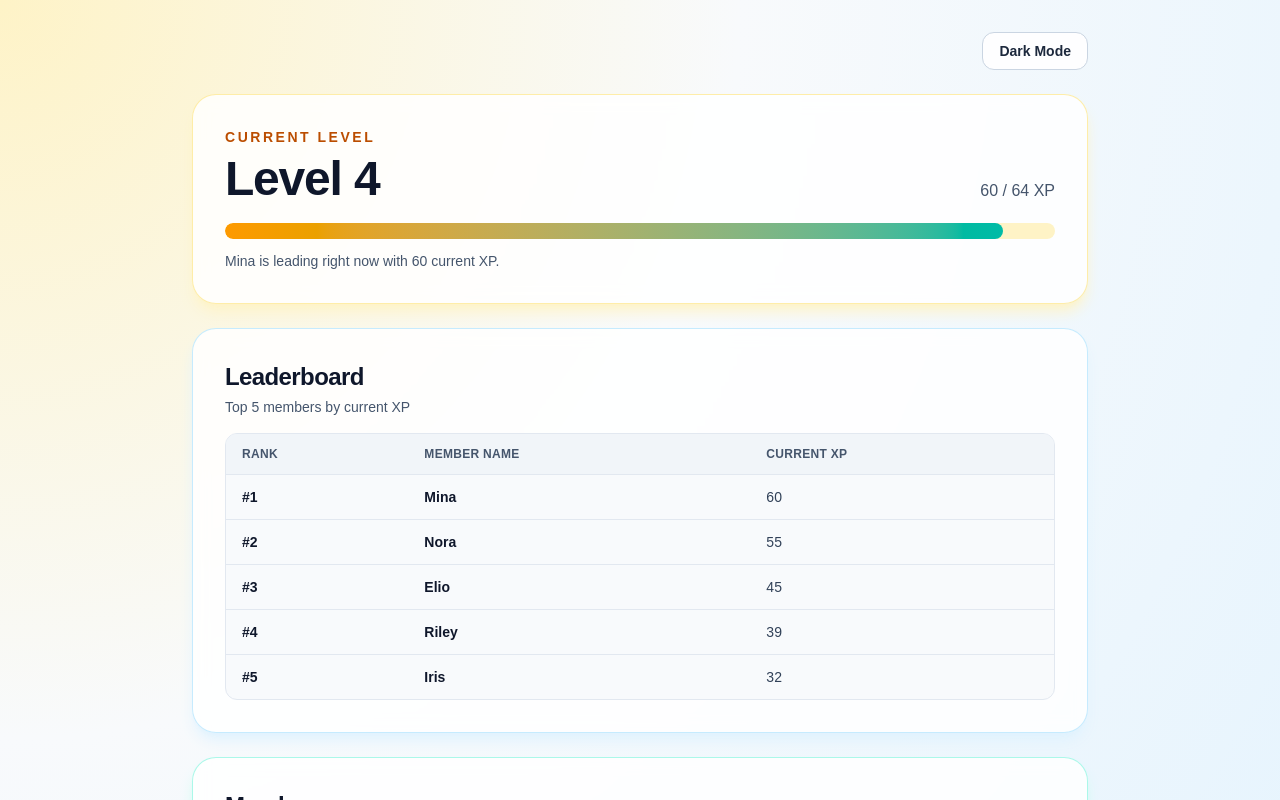
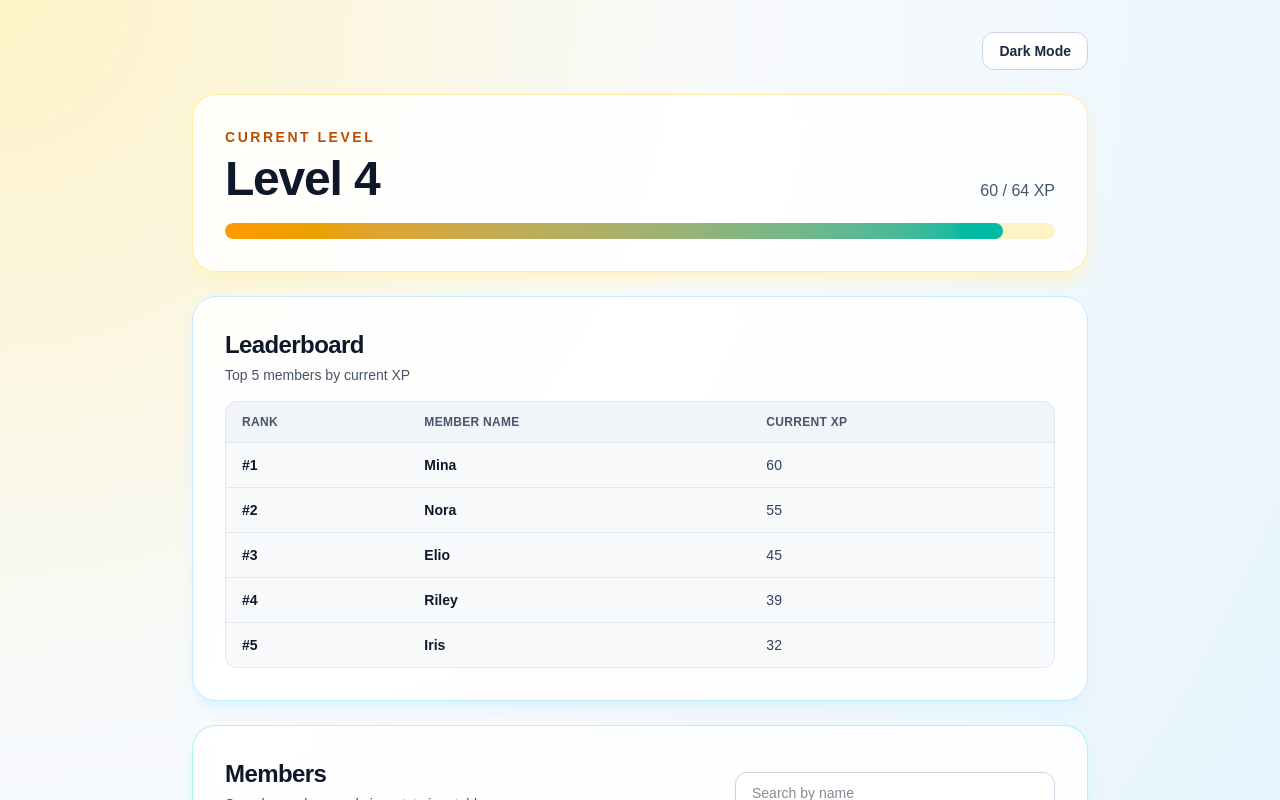
Before and after one commit to kclui-nus/rb-leveling, a Next.js app: page / in a window 1280 px wide. Shown: the top 800 px of the page. Built offline with nearby package versions, Linux system fonts and the light colour scheme.

Commit message:
Remove leader text from current level section

```diff
--- a/app/page.tsx
+++ b/app/page.tsx
@@ -176,9 +176,6 @@ export default function Home() {
             />
           </div>
 
-          <p className={`mt-3 text-sm ${isDark ? "text-slate-300" : "text-slate-600"}`}>
-            {featuredMember.name} is leading right now with {featuredMember.currentXp} current XP.
-          </p>
         </section>
 
         <section
```
